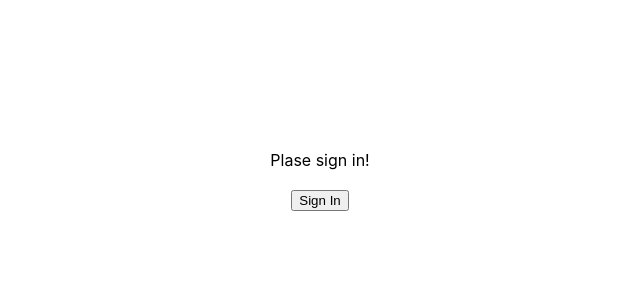
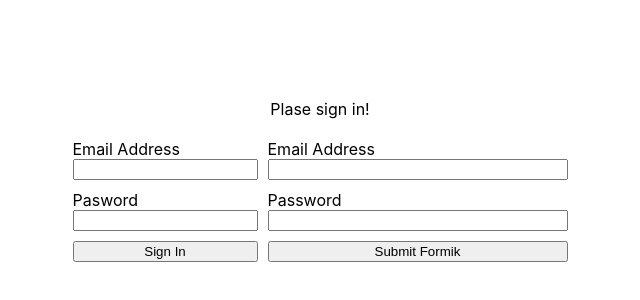
Before and after one commit to selmaheric/react-challenges, a React (Create React App) app: page /login in a window 1280 px wide. Shown: the part 240-540 px from the top of the page, without its empty margins (320-960 px from the left). Built offline with nearby package versions, Linux system fonts and the light colour scheme.

Commit message:
added formik for sign in

```diff
--- a/package.json
+++ b/package.json
@@ -6,12 +6,14 @@
     "@testing-library/jest-dom": "^5.16.1",
     "@testing-library/react": "^12.1.2",
     "@testing-library/user-event": "^13.5.0",
+    "formik": "^2.2.9",
     "react": "^17.0.2",
     "react-dom": "^17.0.2",
     "react-redux": "^7.2.6",
     "react-router-dom": "^6.2.1",
     "react-scripts": "5.0.0",
-    "web-vitals": "^2.1.4"
+    "web-vitals": "^2.1.4",
+    "yup": "^0.32.11"
   },
   "scripts": {
     "start": "react-scripts start",
--- a/src/containers/LoginPage/index.js
+++ b/src/containers/LoginPage/index.js
@@ -1,5 +1,7 @@
 import { useDispatch, useSelector } from 'react-redux';
 import { Navigate } from 'react-router-dom';
+import { useFormik, Formik, Form, Field } from 'formik';
+import * as Yup from 'yup';
 
 function loginMock() {
   return new Promise((resolve, reject) => {
@@ -10,11 +12,26 @@ function loginMock() {
 }
 
 
+const SignupSchema = Yup.object().shape({
+  email: Yup.string().email('Invalid email').required('Required'),
+  password: Yup.string()
+    .required('No password provided.')
+    .min(3, 'Password is too short - should be 8 chars minimum.')
+    .matches(/[a-zA-Z]/, 'Password can only contain Latin letters.')
+});
+
+
+
 export default function LoginPage() {
   const dispatch = useDispatch();
   const { user, loading } = useSelector(state => state.auth);
 
-  const handleSignIn = async () => {
+  const formik = useFormik({
+    initialValues: {
+      email: '',
+      password: '',
+    },
+    onSubmit: async values => {
       dispatch({
         type: 'LOGIN_REQUEST'
       });
@@ -23,7 +40,8 @@ export default function LoginPage() {
         type: 'LOGIN_SUCCESS',
       });
       localStorage.setItem('token', 'token');
-  }
+    },
+  });
 
   if (user) {
     return <Navigate to='/' />
@@ -38,7 +56,57 @@ export default function LoginPage() {
       justifyContent: 'center',
     }}>
       <div style={{ marginBottom: '20px' }}>Plase sign in!</div>
-      <button onClick={handleSignIn}>Sign In</button>
+      <div style={{ display: 'flex', flexDirection: 'row' }}>
+        {/* HTML FORM */}
+        <form onSubmit={formik.handleSubmit} style={{ display: 'flex', flexDirection: 'column', paddingRight: '10px' }}>
+          <label htmlFor="email">Email Address</label>
+          <input
+            id="email"
+            name="email"
+            type="email"
+            // required
+            onChange={formik.handleChange}
+            value={formik.values.email}
+            style={{ marginBottom: '10px' }}
+          />
+          <label htmlFor="email">Pasword</label>
+          <input
+            id="password"
+            name="password"
+            type="password"
+            // required
+            onChange={formik.handleChange}
+            value={formik.values.password}
+            style={{ marginBottom: '10px' }}
+          />
+
+          <button type="submit">Sign In</button>
+        </form>
+        {/* FORTMIK */}
+        <Formik
+          initialValues={{
+            email: '',
+            password: ''
+          }}
+          validationSchema={SignupSchema}
+          onSubmit={values => {
+            // same shape as initial values
+            console.log(values);
+          }}
+        >
+          {({ errors, touched }) => (
+            <Form style={{ display: 'flex', flexDirection: 'column', width: '300px' }}>
+              <label htmlFor="email">Email Address</label>
+              <Field name="email" type="email" />
+              {errors.email && touched.email ? <div style={{color: 'red', fontSize: '10px'}}>{errors.email}</div> : null}
+              <label htmlFor="password" style={{ marginTop: '10px' }}>Password</label>
+              <Field name="password" type="password" />
+              {errors.password && touched.password ? <div style={{color: 'red', fontSize: '10px'}}>{errors.password}</div> : null}
+              <button type="submit" style={{ marginTop: '10px' }}>Submit Formik</button>
+            </Form>
+          )}
+        </Formik>
+      </div>
       {loading && <div style={{ marginTop: '10px', fontSize: '12px' }}>loading...</div>}
     </div>
   )
```
Also changed, not shown: 1 other file (tests, documents, lock files or other folders). Lines whose indentation alone changed are shown as unchanged.
